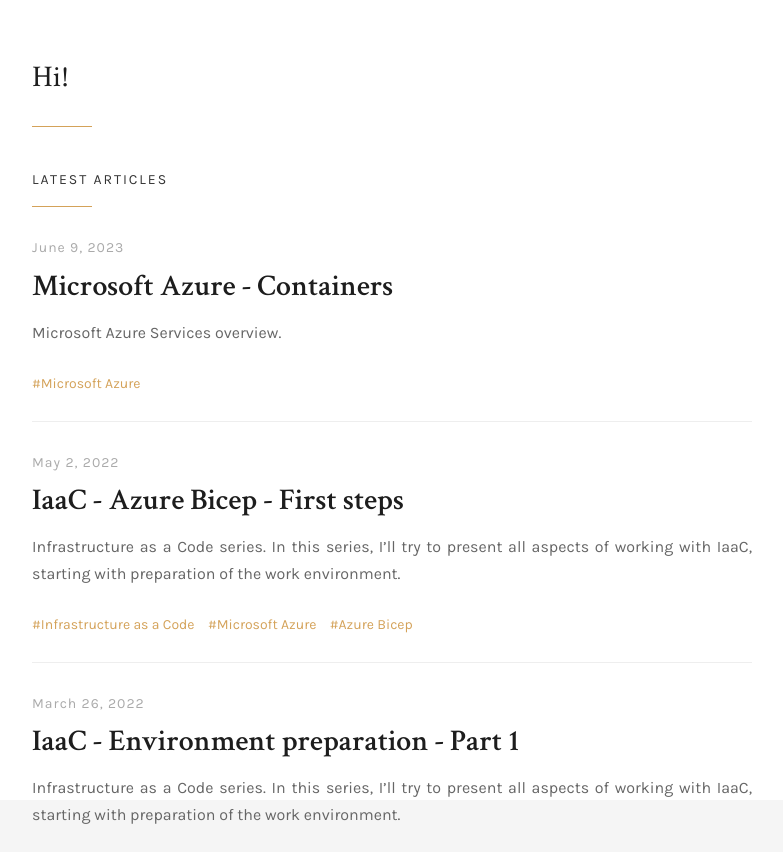
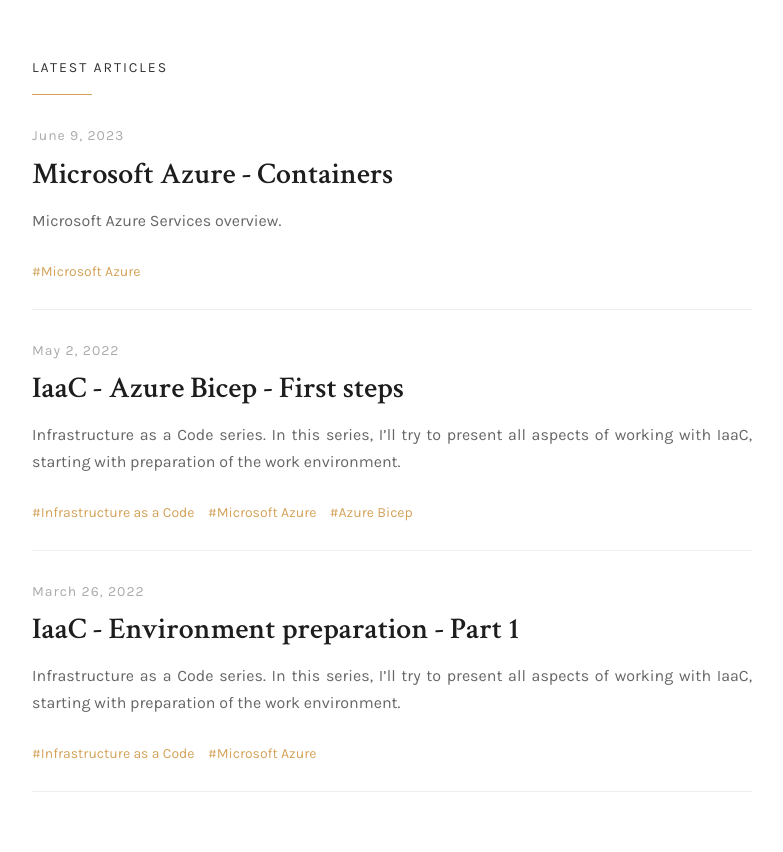
Before and after one commit to pchylak/pchylak.github.io, a Jekyll site: the page built from index.html, in a window 1280 px wide. Shown: the part 100-952 px from the top of the page, without its empty margins (478-1261 px from the left). Built offline with Jekyll 4.4.1, drawn with Linux system fonts in a browser that asks for light colours; the list of posts is cut into pages by our own code; grey boxes are pictures that could not be loaded.

Commit message:
change: size of content area

```diff
--- a/_sass/_content.scss
+++ b/_sass/_content.scss
@@ -284,6 +284,7 @@
 
 /* Hero section */
 .hero {
+  display: none;
   margin-bottom: 2.5em;
 }
 
--- a/_sass/_general.scss
+++ b/_sass/_general.scss
@@ -11,7 +11,7 @@
 }
 
 body {
-  height: 100%;
+  min-height: 100%;
   width: 1440px;
   margin-left: auto;
   margin-right: auto;
```
